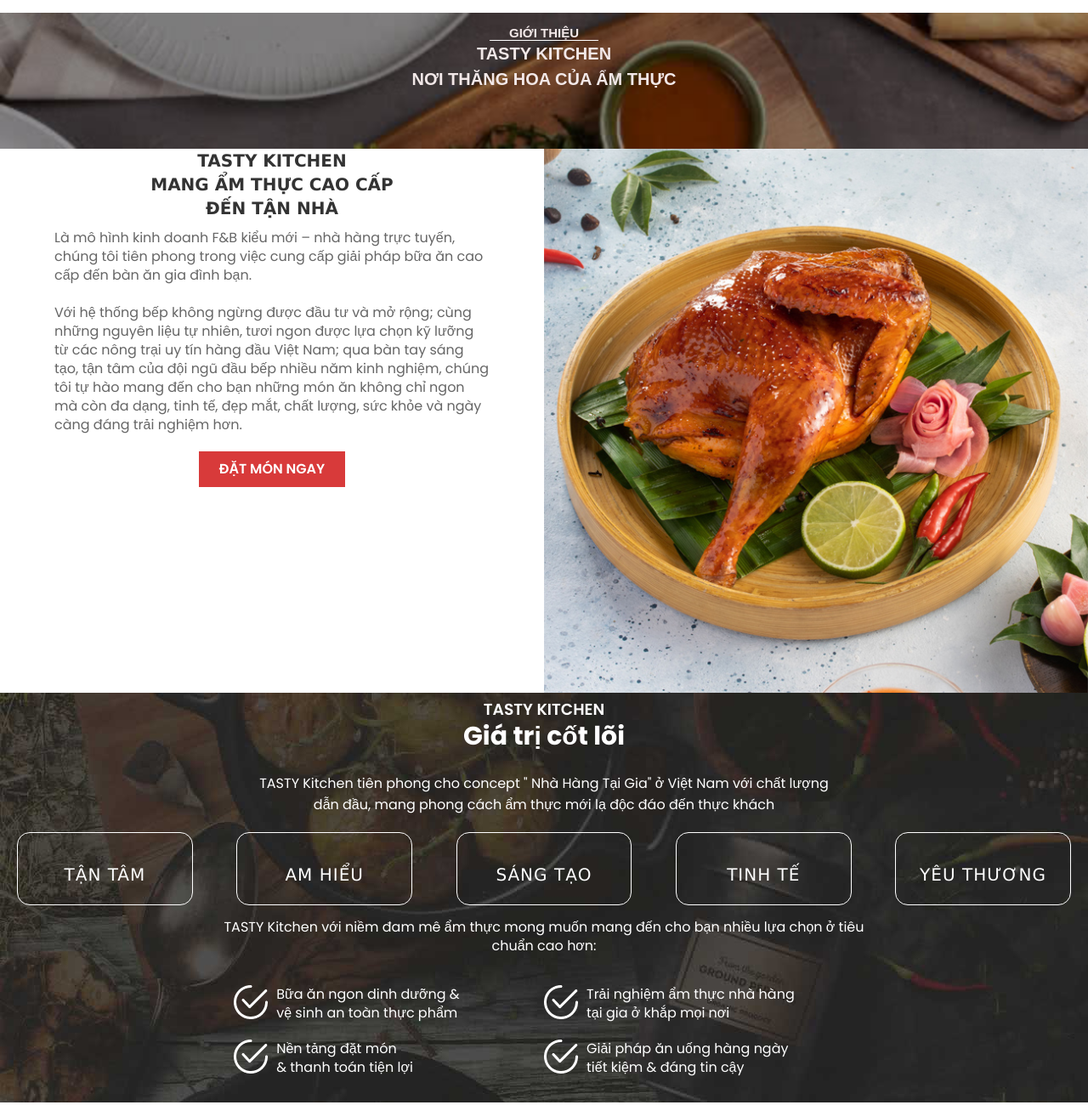
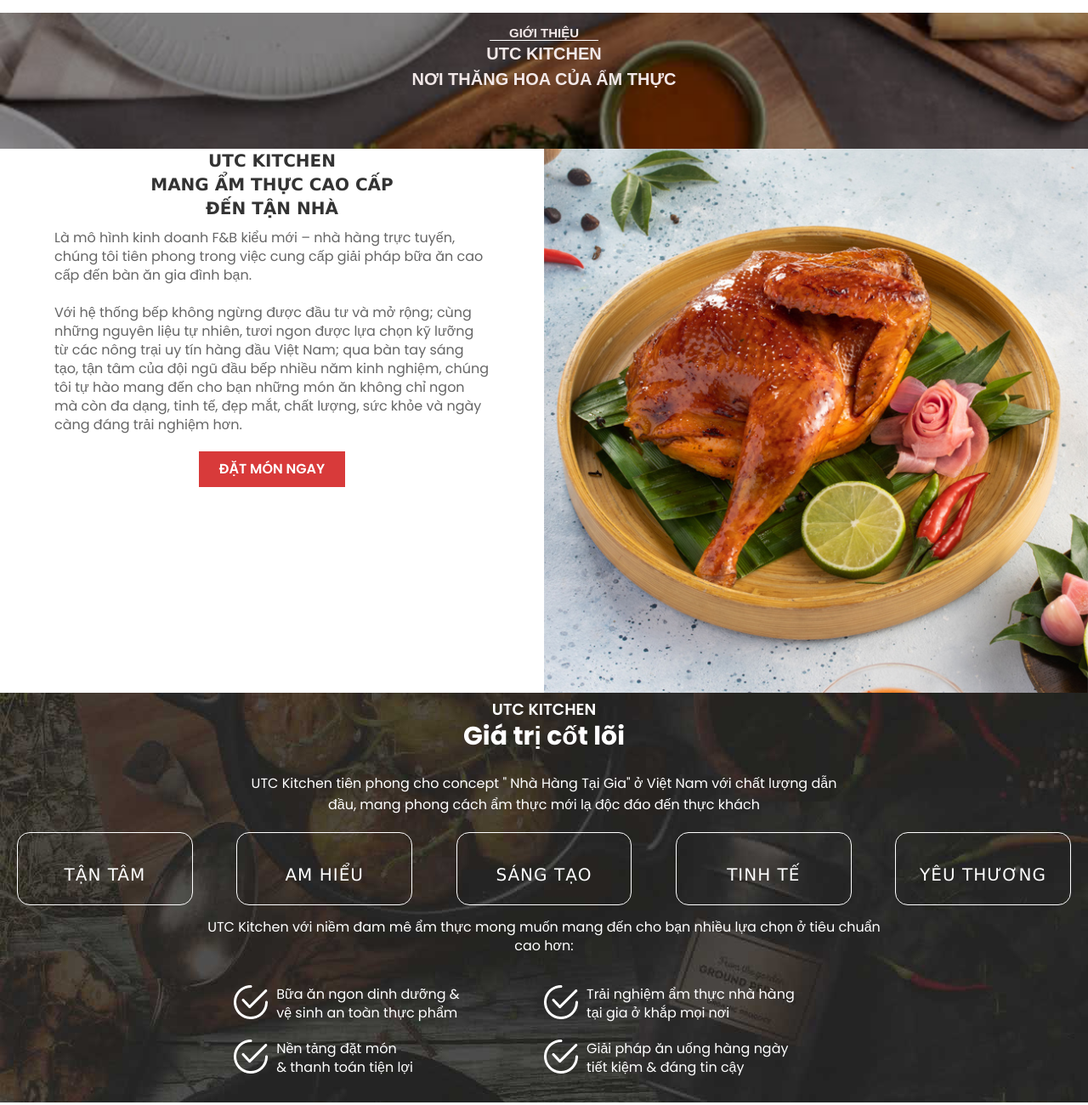
Before and after one commit to phipham-304/btl_tkweb, a plain HTML site: page home_page/home_page.html in a window 1280 px wide. Shown: the part 657-1957 px from the top of the page at 85% size. Drawn offline with nearby package versions, Linux system fonts and the light colour scheme.

Commit message:
update-2/11

```diff
--- a/home_page/home_page.html
+++ b/home_page/home_page.html
@@ -63,7 +63,7 @@
             <div class="box">
                 <div class="background">
                     <div class="content">
-                        <h1>Tasty Kitchen</h1>
+                        <h1>UTC Kitchen</h1>
                         <p>MANG ẨM THỰC<br>CAO CẤP<br>ĐẾN TẬN NHÀ</p>
                         <a href="#" class="btn-order">ĐẶT MÓN NGAY</a><!--them link dat mon an-->
                     </div>
@@ -78,7 +78,7 @@
                 </h2>
                 <div class="line"></div>
                  <div class="heading">
-                     <h1>TASTY KITCHEN<br>
+                     <h1>UTC KITCHEN<br>
                      NƠI THĂNG HOA CỦA ẨM THỰC</h1>
                 </div>
                 </div>
@@ -88,7 +88,7 @@
             <div class="box-about1">
                 <div class="item-left">
                     <h2 class="title">
-                        TASTY KITCHEN
+                        UTC KITCHEN
                         <br>
                         MANG ẨM THỰC CAO CẤP
                         <br>
@@ -111,9 +111,9 @@
 
         <div class="box-about-2">
             <div class="box-720">
-                <h3 class="name">TASTY Kitchen</h3>
+                <h3 class="name">UTC Kitchen</h3>
                 <h2 class="heading">Giá trị cốt lõi</h2>
-                <p class="sub-text"> TASTY Kitchen tiên phong cho concept " Nhà Hàng Tại Gia" ở Việt Nam với chất lượng dẫn đầu, mang phong cách ẩm thực mới lạ độc đáo đến thực khách </p>
+                <p class="sub-text"> UTC Kitchen tiên phong cho concept " Nhà Hàng Tại Gia" ở Việt Nam với chất lượng dẫn đầu, mang phong cách ẩm thực mới lạ độc đáo đến thực khách </p>
             </div>
             <div class="box-1420">
                 <div class="list">
@@ -150,7 +150,7 @@
 
                 <div class="full-width text-center">
                     <div class="box-new-ab">
-                        <p class="text">TASTY Kitchen với niềm đam mê ẩm thực mong muốn mang đến cho bạn nhiều lựa chọn ở tiêu chuẩn cao hơn:</p>
+                        <p class="text">UTC Kitchen với niềm đam mê ẩm thực mong muốn mang đến cho bạn nhiều lựa chọn ở tiêu chuẩn cao hơn:</p>
                         <ul class="list-item">
                             <li>Bữa ăn ngon dinh dưỡng &
                                 <br>
@@ -212,7 +212,7 @@
 <div class="signup-container">
     <h2>ĐĂNG KÝ NHẬN ƯU ĐÃI</h2>
     <p>Vui lòng nhập Email của bạn để nhận tin tức về những chương trình khuyến mại
-        và ưu đãi mới nhất từ TASTY Kitchen</p>
+        và ưu đãi mới nhất từ UTC Kitchen</p>
         <form action="" onsubmit=" return validform(this);">
     <div class="login">
         <input type="text" name="full_name" placeholder="Nhập họ và tên">
```
